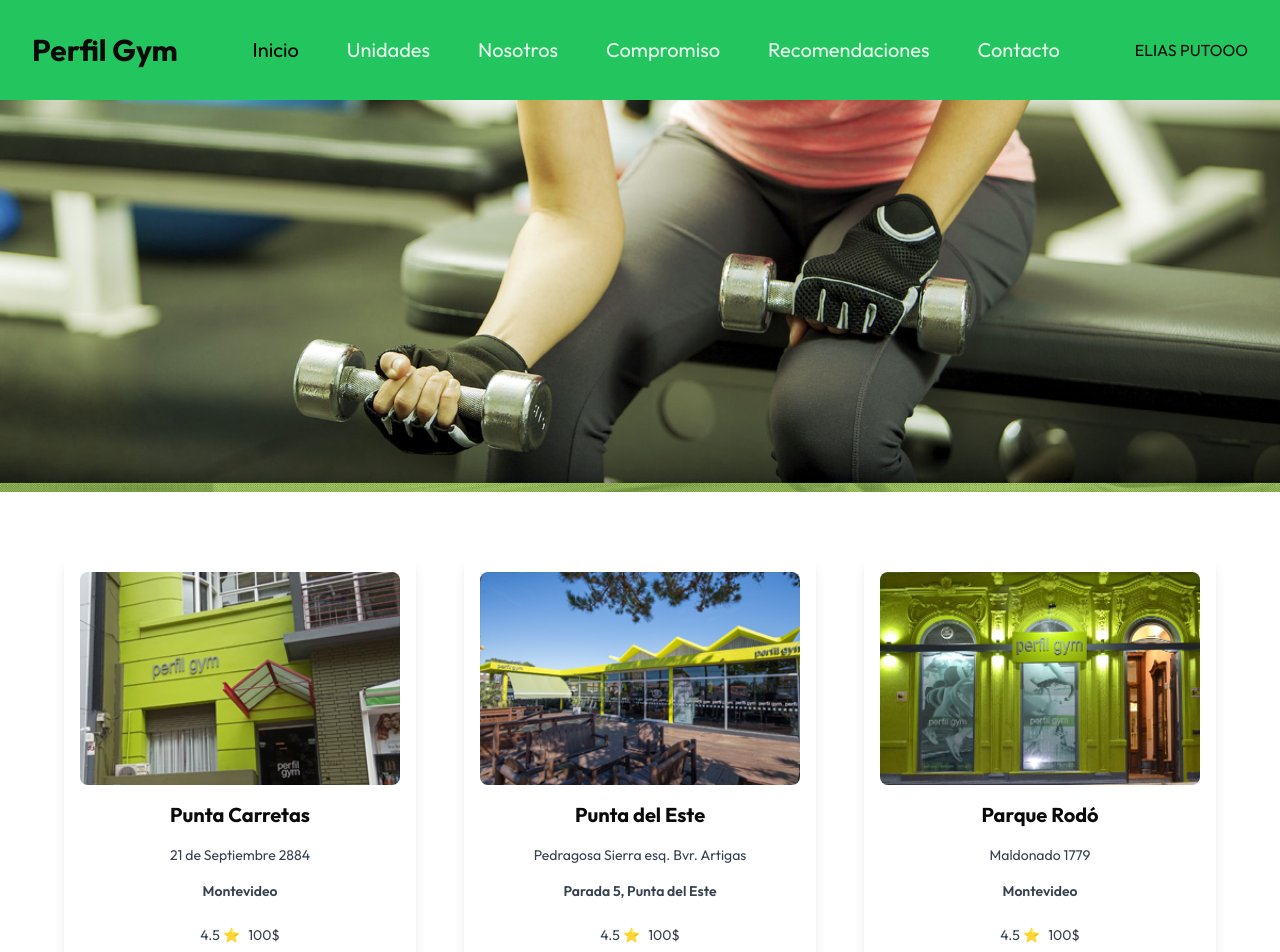
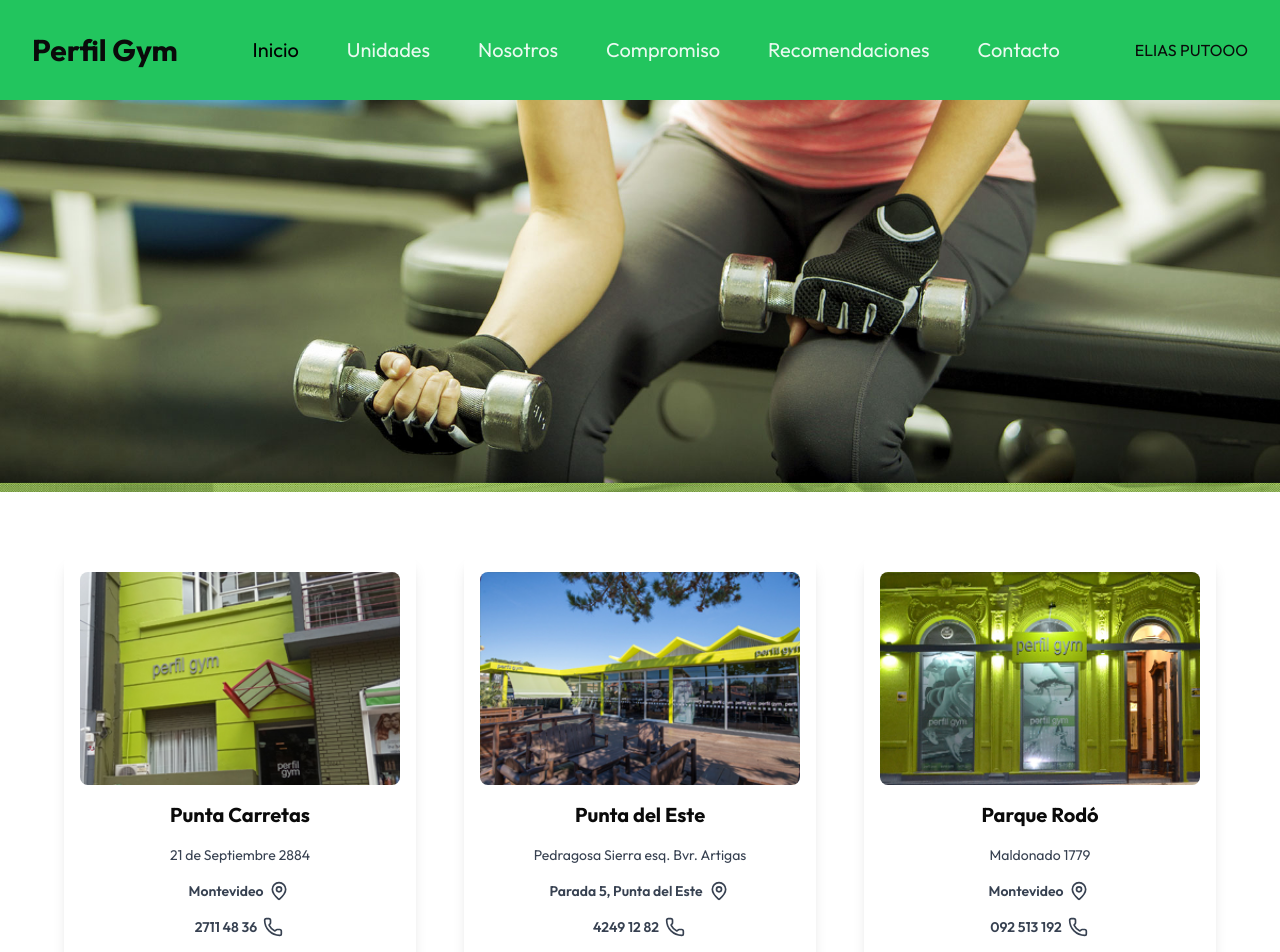
Before and after one commit to EliasSilva1702/Gym_App, a React (Vite) app: page / in a window 1280 px wide. Shown: the top 952 px of the page. Built offline with nearby package versions, Linux system fonts and the light colour scheme; a web font is replaced by a local one.

Commit message:
"card modification and data aggregation"

```diff
--- a/src/components/facilities/Facilities.jsx
+++ b/src/components/facilities/Facilities.jsx
@@ -1,3 +1,4 @@
+import { MapPin, Phone, Star } from "lucide-react";
 import React from "react";
 
 export const Facilities = () => {
@@ -8,6 +9,7 @@ export const Facilities = () => {
       direction: "21 de Septiembre 2884",
       city: "Montevideo",
       image: "/facilities-img/PuntaCarretas-perfilGym.jpg",
+      phone: "2711 48 36",
       rating: 4.5,
       price: 100,
       href: "#",
@@ -18,6 +20,7 @@ export const Facilities = () => {
       direction: "Pedragosa Sierra esq. Bvr. Artigas",
       city: "Parada 5, Punta del Este",
       image: "/facilities-img/PtaDelEste-perfilGym.jpg",
+      phone: "4249 12 82",
       rating: 4.5,
       price: 100,
       href: "#",
@@ -28,6 +31,7 @@ export const Facilities = () => {
       direction: "Maldonado 1779",
       city: "Montevideo",
       image: "/facilities-img/ParqueRodo-perfilGym.jpg",
+      phone: "092 513 192",
       rating: 4.5,
       price: 100,
       href: "#",
@@ -38,6 +42,7 @@ export const Facilities = () => {
       direction: "Club Trouville, Chucarro 1031",
       city: "Montevideo",
       image: "/facilities-img/Pocitos-perfilGym.jpeg",
+      phone: "2711 48 36",
       rating: 4.5,
       price: 100,
       href: "#",
@@ -48,6 +53,7 @@ export const Facilities = () => {
       direction: "Maldonado 1898 esq. Eduardo Acevedo",
       city: "Montevideo",
       image: "/facilities-img/Cordon-perfilGym.jpg",
+      phone: "2711 48 36",
       rating: 4.5,
       price: 100,
       href: "#",
@@ -58,6 +64,7 @@ export const Facilities = () => {
       direction: "Rivera y Bustamante",
       city: "Montevideo",
       image: "/facilities-img/NuevoPocitos-perfilGym.jpeg",
+      phone: "2711 48 36",
       rating: 4.5,
       price: 100,
       href: "#",
@@ -68,6 +75,7 @@ export const Facilities = () => {
       direction: "Avda. Gral. Alvear 3825, Bajada 12",
       city: "Ciudad de la Costa",
       image: "/facilities-img/CdeLaCosta-perfilGym.jpg",
+      phone: "2695 93 54",
       rating: 4.5,
       price: 100,
       href: "#",
@@ -78,6 +86,7 @@ export const Facilities = () => {
       direction: "Cannes 1799 esq. Avda. Italia",
       city: "Montevideo",
       image: "/facilities-img/Carrasco-perfilGym.jpg",
+      phone: "2711 48 36",
       rating: 4.5,
       price: 100,
       href: "#",
@@ -88,6 +97,7 @@ export const Facilities = () => {
       direction: "Blvr. Batlle y Ordóñez 1410 esq. Rivera",
       city: "Montevideo",
       image: "/facilities-img/Buceo-perfilGym.jpg",
+      phone: "2711 48 36",
       rating: 4.5,
       price: 100,
       href: "#",
@@ -108,12 +118,18 @@ export const Facilities = () => {
           <div className="mt-4 flex flex-col items-center justify-center">
             <h3 className="text-xl font-bold">{facility.name}</h3>
             <div className="flex flex-col items-center justify-center gap-4 mt-4 mb-2">
-            <p className="text-gray-700 text-sm">{facility.direction}</p>
-            <p className="text-gray-700 text-sm font-semibold">{facility.city}</p>
+              <p className="text-gray-700 text-sm">{facility.direction}</p>
+              <p className="text-gray-700 text-sm font-semibold flex ">
+                {facility.city} <MapPin className="w-6 h-5 ml-1" />
+              </p>
+              <p className="text-gray-700 text-sm font-semibold flex ">
+                {facility.phone} <Phone className="w-6 h-5 ml-1" />
+              </p>
             </div>
             <div className="flex items-center justify-center mt-4">
-              <span className="text-gray-700 text-sm">
-                {facility.rating} ⭐️
+              <span className="text-gray-700 text-sm flex">
+                {facility.rating}{" "}
+                <Star className="w-6 h-5 ml-1 text-yellow-500" />
               </span>
               <span className="text-gray-700 text-sm ml-2">
                 {facility.price}$
```
